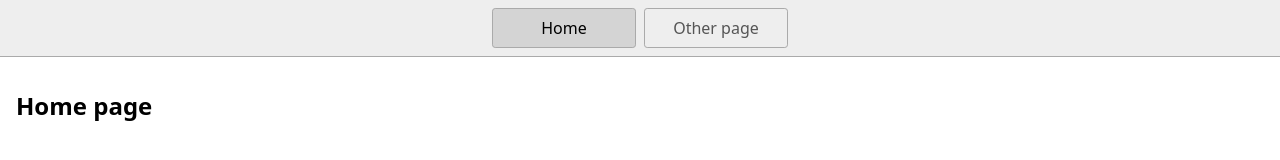
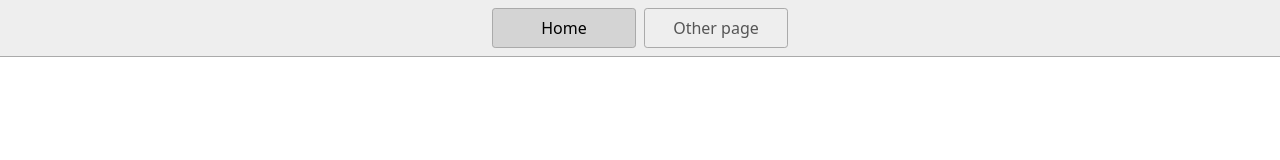
Before and after one commit to Octavia-Laurensius/TUGAS-KELOMPOK, a website: page index.html in a window 1280 px wide. Drawn offline with Linux system fonts and the light colour scheme.

Commit message:
update halaman index

```diff
--- a/index.html
+++ b/index.html
@@ -16,8 +16,5 @@
       <a href="/" aria-current="page">Home</a>
       <a href="/page2.html">Other page</a>
     </nav>
-    <main>
-      <h1>Home page</h1>
-    </main>
   </body>
 </html>
```
Also changed, not shown: 1 other file.
